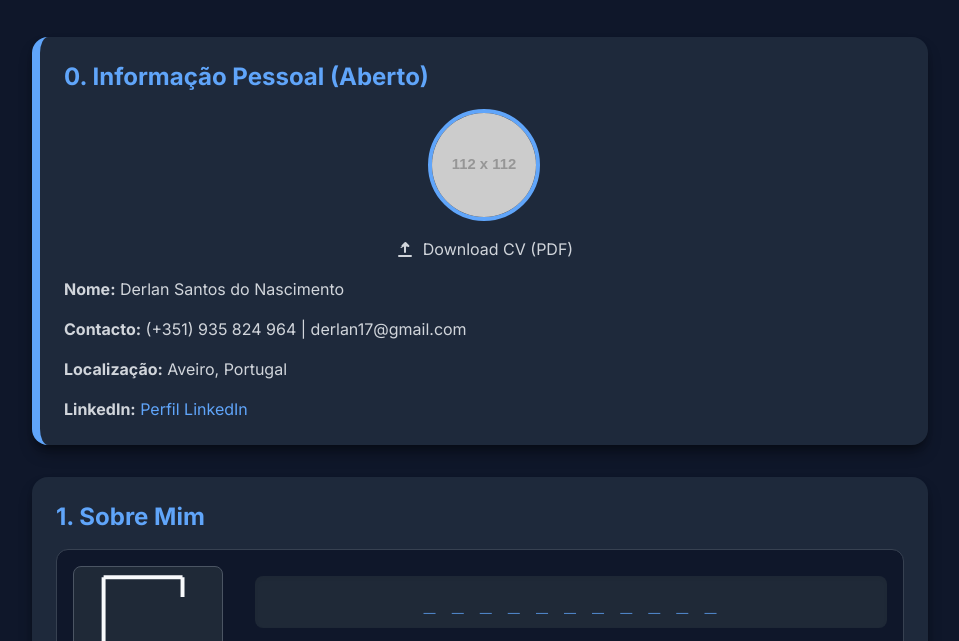
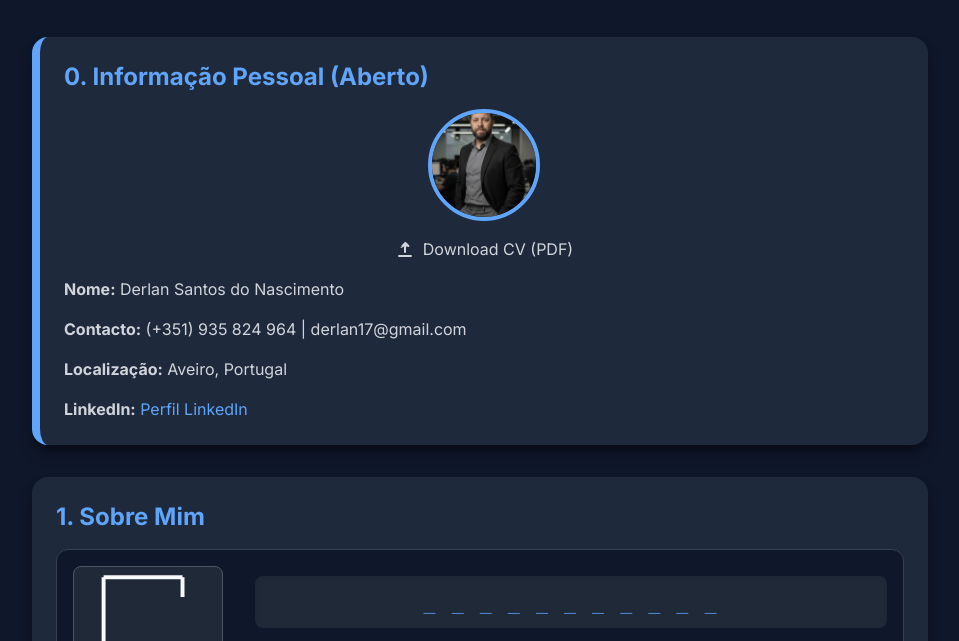
Before and after one commit to derlan17/forcacv, a plain HTML site: page index.html in a window 1280 px wide. Shown: the part 131-772 px from the top of the page, without its empty margins (160-1119 px from the left). Drawn offline with nearby package versions, Linux system fonts and the light colour scheme; placeholder pictures from the web are drawn by us.

Commit message:
Update index.html

```diff
--- a/index.html
+++ b/index.html
@@ -97,7 +97,7 @@
             <div class="space-y-4 text-gray-300">
                 <div class="mt-4 flex flex-col items-center justify-center space-y-4">
                     <!-- Placeholder de Imagem para compatibilidade com o ambiente -->
-                    <img src="https://placehold.co/112x112/1E293B/60A5FA?text=D.N" alt="Foto Profissional de Derlan" class="w-28 h-28 rounded-full border-4 border-blue-400 object-cover">
+                    <img src="Derlan.png" alt="Foto Profissional de Derlan" class="w-28 h-28 rounded-full border-4 border-blue-400 object-cover">
                     <a href="#" download="CV_Derlan_Nascimento.pdf" class="btn-cv flex items-center space-x-2">
                         <svg xmlns="http://www.w3.org/2000/svg" class="h-5 w-5" viewBox="0 0 20 20" fill="currentColor">
                             <path fill-rule="evenodd" d="M3 17a1 1 0 011-1h12a1 1 0 110 2H4a1 1 0 01-1-1zm3.707-9.293a1 1 0 010-1.414l3-3a1 1 0 011.414 0l3 3a1 1 0 01-1.414 1.414L11 7.414V13a1 1 0 11-2 0V7.414L6.707 8.707a1 1 0 01-1.414 0z" clip-rule="evenodd" />
@@ -429,4 +429,5 @@
         });
     </script>
 </body>
+
 </html>
```
